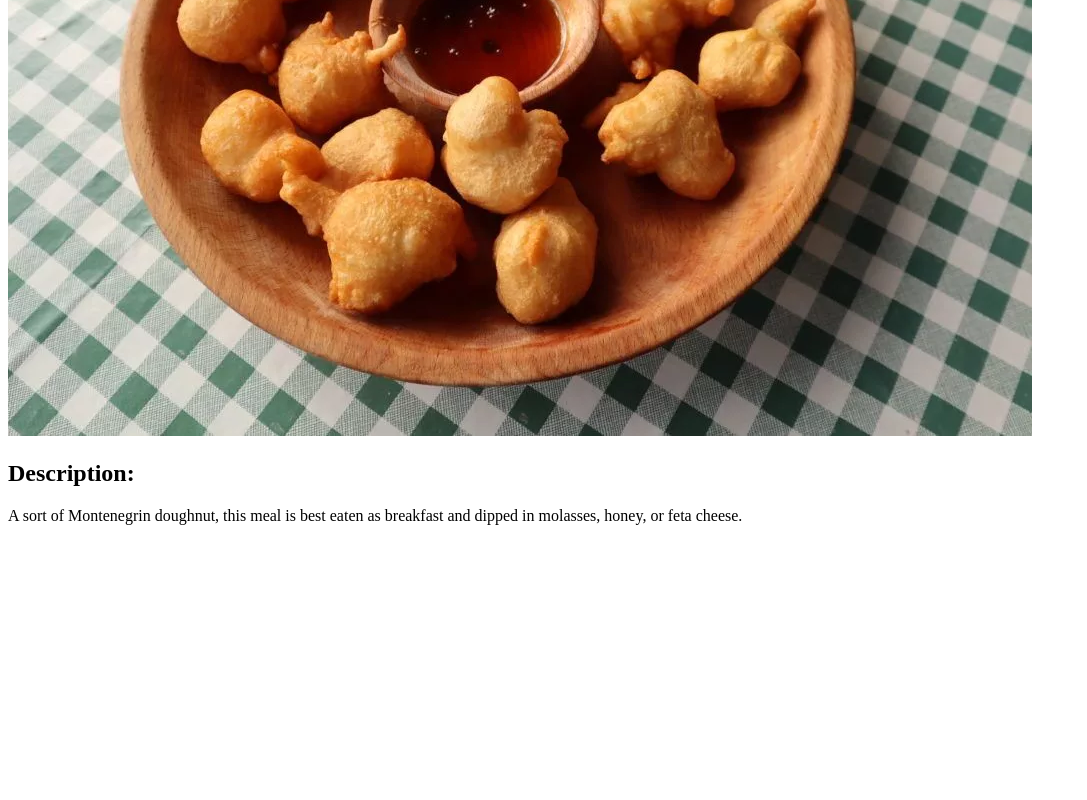
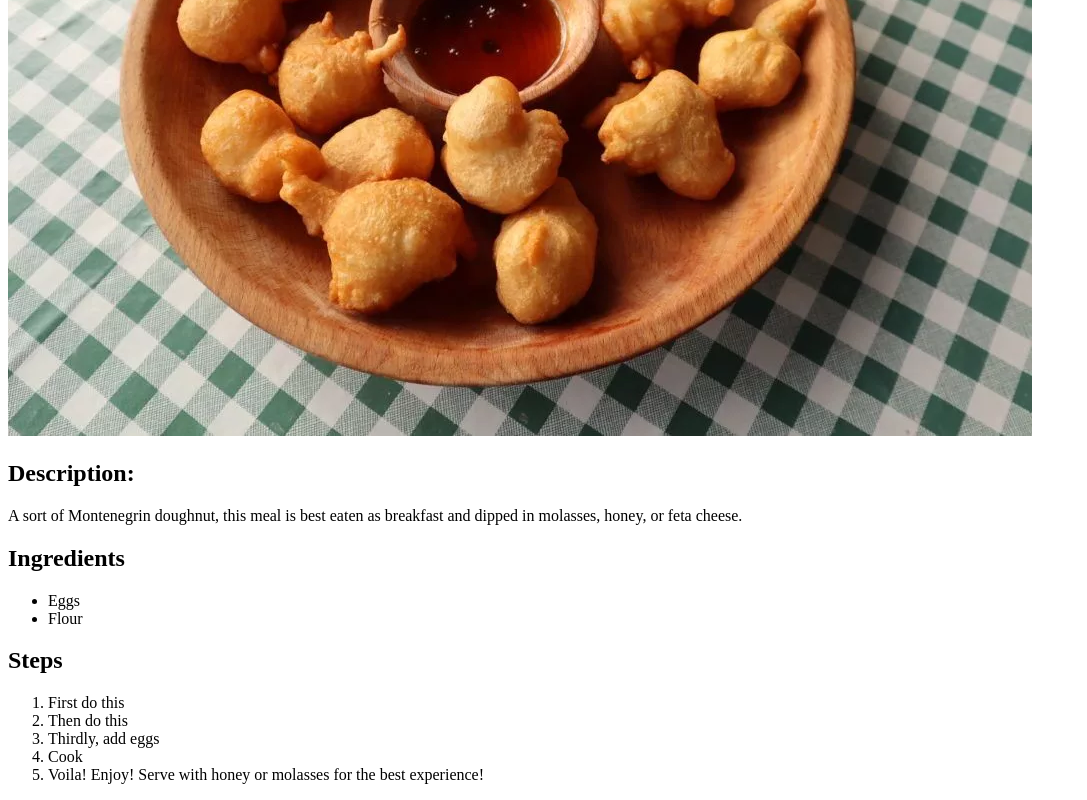
Before and after one commit to edinramovic4/odin-recipes, a plain HTML site: page recipes/priganice.html in a window 1280 px wide. Shown: the part 327-1127 px from the top of the page, without its empty margins (0-1087 px from the left). Before the commit the page ends 868 px from the top, so only its background shows below. Drawn offline with Linux system fonts and the light colour scheme.

Commit message:
Added dummy ingredients and cooking steps for food
There's no bullet point for the "burek" link on the homepage: attempts at fixing it failed since the line is written exactly as the others. Added headings and ordered/unordered lists for the recipe pages to detail ingredients and cooking steps.

```diff
--- a/recipes/priganice.html
+++ b/recipes/priganice.html
@@ -9,5 +9,18 @@
     <img src="../img/priganice.webp" alt="Tasty Montenegrin Priganice">
     <h2>Description:</h2>
     <p>A sort of Montenegrin doughnut, this meal is best eaten as breakfast and dipped in molasses, honey, or feta cheese.</p>
+    <h2>Ingredients</h2>
+    <ul>
+        <li>Eggs</li>
+        <li>Flour</li>
+    </ul>
+    <h2>Steps</h2>
+    <ol>
+        <li>First do this</li>
+        <li>Then do this</li>
+        <li>Thirdly, add eggs</li>
+        <li>Cook</li>
+        <li>Voila! Enjoy! Serve with honey or molasses for the best experience!</li>
+    </ol>
 </body>
 </html>
```
Also changed, not shown: index.html (+1 -0 lines), recipes/baklava.html (+13 -0 lines), recipes/burek.html (+13 -0 lines), recipes/cevap.html (+12 -0 lines).
